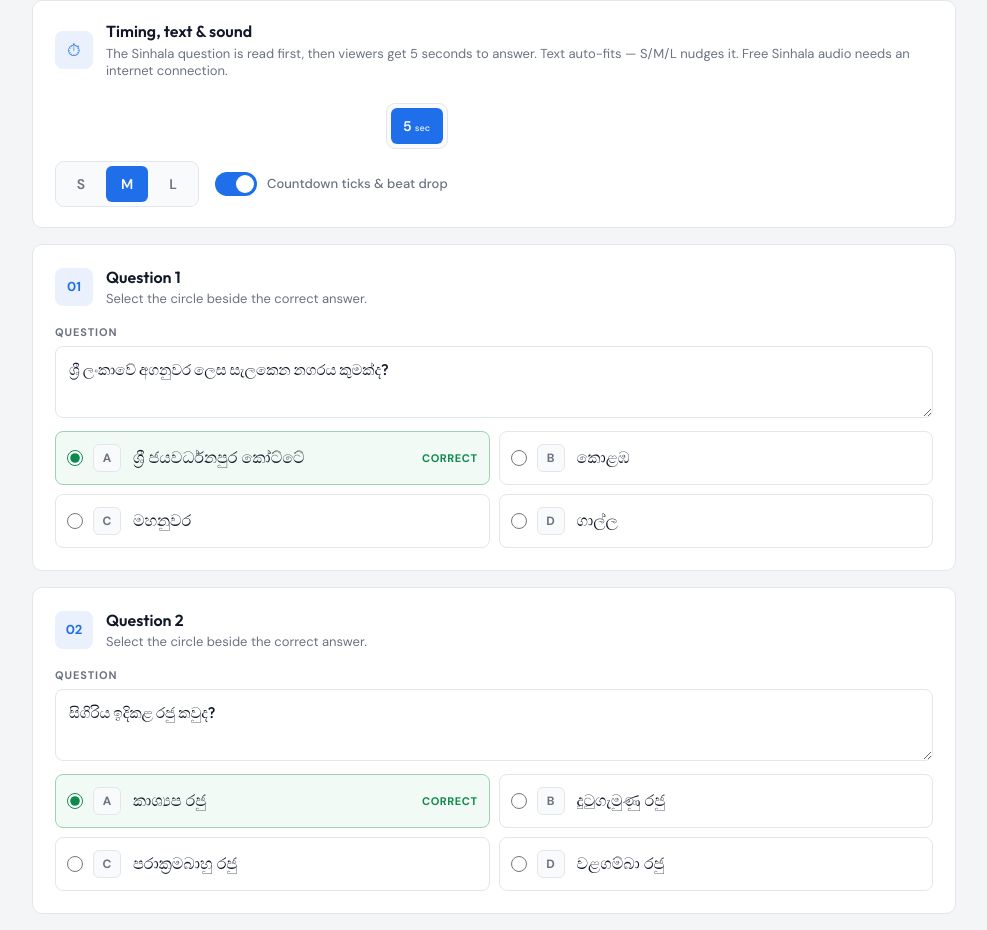
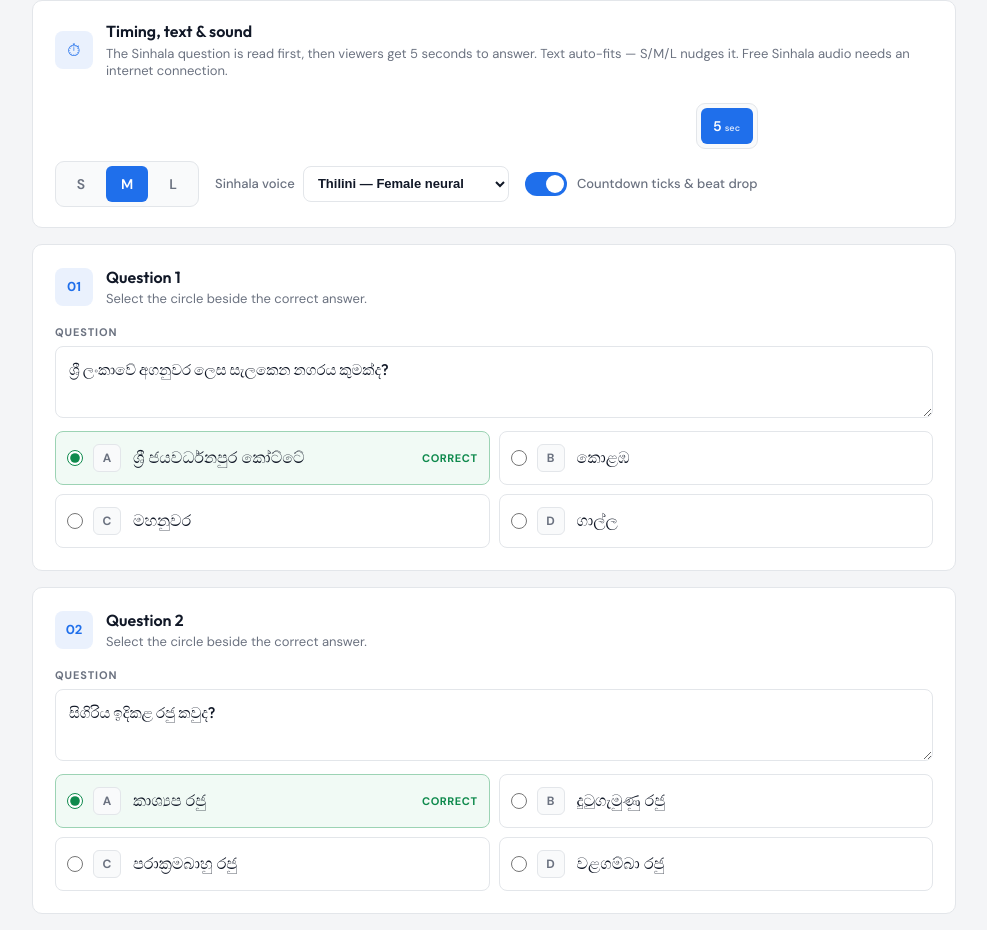
Before and after one commit to HemalStewart/facebook-quiz-recorder, a React (Vite) app: page / in a window 1280 px wide. Shown: the part 1455-2385 px from the top of the page, without its empty margins (284-1271 px from the left). Built offline with nearby package versions, Linux system fonts and the light colour scheme.

Commit message:
feat: add voice selection for Sinhala TTS and update related settings

```diff
--- a/src/main.jsx
+++ b/src/main.jsx
@@ -9,13 +9,17 @@ import './styles.css'
 const STORAGE_KEY = 'calm-quiz-studio-v1'
 const SETTINGS_KEY = 'calm-quiz-studio-settings-v1'
 const TIME_CHOICES = [5]
+const SINHALA_VOICES = [
+  { id: 'si-LK-ThiliniNeural', label: 'Thilini', note: 'Female neural' },
+  { id: 'si-LK-SameeraNeural', label: 'Sameera', note: 'Male neural' },
+]
 const REVEAL_MS = 2600
 const TEXT_SCALES = [
   { id: 'sm', label: 'S', value: 0.88 },
   { id: 'md', label: 'M', value: 1 },
   { id: 'lg', label: 'L', value: 1.14 },
 ]
-const DEFAULT_SETTINGS = { questionSeconds: 5, templateId: DEFAULT_TEMPLATE, sound: true, readQuestion: true, brand: 'QUIZ TIME', textScale: 'md' }
+const DEFAULT_SETTINGS = { questionSeconds: 5, templateId: DEFAULT_TEMPLATE, sound: true, readQuestion: true, voice: SINHALA_VOICES[0].id, brand: 'QUIZ TIME', textScale: 'md' }
 
 // Auto-fit: longer copy steps down a size so every question fills the same block
 // without ever overflowing the 1080x1920 frame.
@@ -68,6 +72,7 @@ function readSettings() {
       templateId: TEMPLATES.some((item) => item.id === saved.templateId) ? saved.templateId : DEFAULT_SETTINGS.templateId,
       sound: typeof saved.sound === 'boolean' ? saved.sound : true,
       readQuestion: true,
+      voice: SINHALA_VOICES.some((item) => item.id === saved.voice) ? saved.voice : DEFAULT_SETTINGS.voice,
       brand: typeof saved.brand === 'string' ? saved.brand.slice(0, 18) : DEFAULT_SETTINGS.brand,
       textScale: TEXT_SCALES.some((item) => item.id === saved.textScale) ? saved.textScale : DEFAULT_SETTINGS.textScale,
     }
@@ -247,6 +252,12 @@ function Admin({ questions, setQuestions, settings, setSettings, goTo }) {
                     <button type="button" key={item.id} className={settings.textScale === item.id ? 'selected' : ''} onClick={() => patchSettings({ textScale: item.id })} title={`Text size ${item.label}`}>{item.label}</button>
                   ))}
                 </div>
+                <label className="voice-select">
+                  <span>Sinhala voice</span>
+                  <select value={settings.voice} onChange={(event) => patchSettings({ voice: event.target.value })}>
+                    {SINHALA_VOICES.map((voice) => <option key={voice.id} value={voice.id}>{voice.label} — {voice.note}</option>)}
+                  </select>
+                </label>
                 <label className="switch">
                   <input type="checkbox" checked={settings.sound} onChange={(event) => patchSettings({ sound: event.target.checked })} />
                   <span className="switch-track"><i /></span>
@@ -365,11 +376,11 @@ function speakWithBrowserVoice(text, onDone) {
 
 // The local Vite endpoint uses Microsoft's free Edge Read Aloud Sinhala voice
 // server-side, avoiding browser CORS and installed-voice problems.
-function playSinhala(text, onDone, sharedAudio = null) {
+function playSinhala(text, onDone, sharedAudio = null, voice = 'si-LK-ThiliniNeural') {
   if (!text || typeof Audio === 'undefined') return speakWithBrowserVoice(text, onDone)
 
   const audio = sharedAudio || new Audio()
-  audio.src = `/api/sinhala-tts?text=${encodeURIComponent(text)}`
+  audio.src = `/api/sinhala-tts?voice=${encodeURIComponent(voice)}&text=${encodeURIComponent(text)}`
   audio.preload = 'auto'
   audio.playsInline = true
   audio.volume = 1
@@ -458,7 +469,7 @@ function Player({ questions, settings, setSettings, goTo }) {
       narrationStopRef.current = playSinhala(questions[0]?.question || '', () => {
         setSeconds(questionSeconds)
         setPhase('countdown')
-      }, onlineAudioRef.current)
+      }, onlineAudioRef.current, settings.voice)
     }
     setQuestionIndex(0)
     setSeconds(questionSeconds)
@@ -467,7 +478,7 @@ function Player({ questions, settings, setSettings, goTo }) {
     setStarted(true)
     setPhase(settings.readQuestion ? 'reading' : 'countdown')
     setRunId((value) => value + 1)
-  }, [questionSeconds, settings.readQuestion, questions])
+  }, [questionSeconds, settings.readQuestion, settings.voice, questions])
 
   // Read each Sinhala question first. The timer does not begin until the free
   // browser voice finishes speaking, which keeps the five seconds usable.
@@ -485,13 +496,13 @@ function Player({ questions, settings, setSettings, goTo }) {
     const stopNarration = playSinhala(questions[questionIndex]?.question || '', () => {
       setSeconds(questionSeconds)
       setPhase('countdown')
-    }, onlineAudioRef.current)
+    }, onlineAudioRef.current, settings.voice)
     narrationStopRef.current = stopNarration
     return () => {
       stopNarration()
       if (narrationStopRef.current === stopNarration) narrationStopRef.current = null
     }
-  }, [started, finished, revealed, questionIndex, settings.readQuestion, questionSeconds, questions, runId])
+  }, [started, finished, revealed, questionIndex, settings.readQuestion, settings.voice, questionSeconds, questions, runId])
 
   // Countdown: one tick per second, then the beat drop and the answer chime.
   React.useEffect(() => {
--- a/src/styles.css
+++ b/src/styles.css
@@ -98,6 +98,8 @@ button { cursor: pointer; }
 .switch input:checked + .switch-track i { transform: translateX(18px); }
 .switch > span:last-child { display: inline-flex; align-items: center; gap: 6px; }
 .switch > span:last-child .icon { width: 15px; height: 15px; }
+.voice-select { display: flex; align-items: center; gap: 8px; color: var(--muted); font-size: 13px; font-weight: 500; }
+.voice-select select { height: 36px; padding: 0 28px 0 10px; border: 1px solid var(--line); border-radius: 8px; color: var(--ink); background: var(--surface); font-size: 13px; font-weight: 600; }
 .brand-input { min-width: 220px; height: 44px; padding: 0 14px; border: 1px solid var(--line); border-radius: 8px; background: var(--surface); color: var(--ink); font: 600 14px 'Outfit'; letter-spacing: .08em; text-transform: uppercase; outline: none; }
 .brand-input:focus { border-color: var(--accent); box-shadow: 0 0 0 3px var(--accent-soft); }
 
--- a/vite.config.js
+++ b/vite.config.js
@@ -1,5 +1,7 @@
 import { defineConfig } from 'vite'
 import { MsEdgeTTS, OUTPUT_FORMAT } from 'msedge-tts'
+
+const SINHALA_VOICES = new Set(['si-LK-ThiliniNeural', 'si-LK-SameeraNeural'])
 
 function addSinhalaTtsRoute(server) {
   server.middlewares.use('/api/sinhala-tts', async (request, response) => {
@@ -11,6 +13,8 @@ function addSinhalaTtsRoute(server) {
 
     const requestUrl = new URL(request.url || '/', 'http://localhost')
     const text = requestUrl.searchParams.get('text')?.trim()
+    const voice = requestUrl.searchParams.get('voice')
+    const selectedVoice = SINHALA_VOICES.has(voice) ? voice : 'si-LK-ThiliniNeural'
     if (!text) {
       response.statusCode = 400
       response.end('Missing text')
@@ -19,7 +23,7 @@ function addSinhalaTtsRoute(server) {
 
     try {
       const tts = new MsEdgeTTS()
-      await tts.setMetadata('si-LK-ThiliniNeural', OUTPUT_FORMAT.AUDIO_24KHZ_96KBITRATE_MONO_MP3)
+      await tts.setMetadata(selectedVoice, OUTPUT_FORMAT.AUDIO_24KHZ_96KBITRATE_MONO_MP3)
       const { audioStream } = tts.toStream(text, { rate: '-5%' })
       response.statusCode = 200
       response.setHeader('Content-Type', 'audio/mpeg')
```
Also changed, not shown: 1 other file (tests, documents, lock files or other folders).
